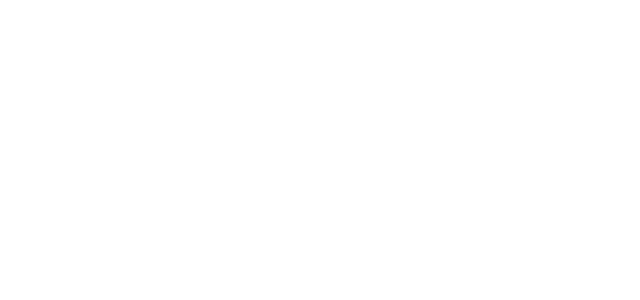
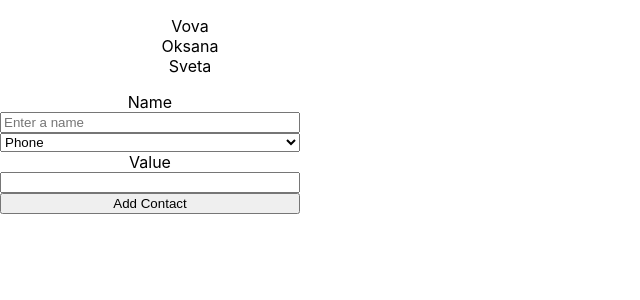
Before and after one commit to oberemok-oksana/phonebook-react, a React (Create React App) app: page / in a window 1280 px wide. Shown: the top 300 px of the page, without its empty margins (0-640 px from the left). Built offline with nearby package versions, Linux system fonts and the light colour scheme.

Commit message:
made Contacts,ActiveContact,AddContactForm Components

```diff
--- a/src/App.js
+++ b/src/App.js
@@ -1,11 +1,48 @@
-import './App.css';
+import "./App.css";
+import Contacts from "./components/Contacts";
+import { Component } from "react";
+import SelectedContact from "./components/SelectedContact";
+import AddContactForm from "./components/AddContactForm";
 
-function App() {
-  return (
-    <div className="App">
+class App extends Component {
+  state = {
+    contacts: [
+      { id: 1, name: "Vova", type: "phone", value: "0990909" },
+      { id: 2, name: "Oksana", type: "phone", value: "03343423" },
+      { id: 3, name: "Sveta", type: "email", value: "099@gmail.com" },
+    ],
+    activeContactId: null,
+  };
 
-    </div>
-  );
+  setToActive = (id) => {
+    this.setState({ activeContactId: id });
+  };
+
+  findActiveContact = () => {
+    return this.state.contacts.find(
+      (contact) => contact.id === this.state.activeContactId
+    );
+  };
+
+  onAddContact = (contact) => {
+    this.setState(({ contacts }) => {
+      return { contacts: contacts.concat(contact) };
+    });
+  };
+
+  render() {
+    return (
+      <div className="App">
+        <Contacts
+          contacts={this.state.contacts}
+          onContactClick={this.setToActive}
+          activeContactId={this.state.activeContactId}
+        />
+        <SelectedContact activeContact={this.findActiveContact()} />
+        <AddContactForm onAddContact={this.onAddContact} />
+      </div>
+    );
+  }
 }
 
 export default App;
--- /dev/null
+++ b/src/components/AddContactForm.js
@@ -0,0 +1,37 @@
+import { Component } from "react";
+
+class AddContactForm extends Component {
+  id = 4;
+  onAddContact = (e) => {
+    e.preventDefault();
+
+    const contact = {
+      name: e.target.elements["name"].value,
+      type: e.target.elements["type"].value,
+      value: e.target.elements["value"].value,
+      id: this.id++,
+    };
+
+    this.props.onAddContact(contact);
+  };
+
+  render() {
+    return (
+      <form className="add-form" onSubmit={this.onAddContact}>
+        <label htmlFor="name">Name</label>
+        <input type="text" placeholder="Enter a name" name="name" />
+
+        <select name="type">
+          <option value="phone">Phone</option>
+          <option value="email">Email</option>
+        </select>
+        <label htmlFor="label">Value</label>
+        <input type="text" name="value" />
+
+        <button type="submit">Add Contact</button>
+      </form>
+    );
+  }
+}
+
+export default AddContactForm;
--- /dev/null
+++ b/src/components/Contacts.js
@@ -0,0 +1,25 @@
+import { Component } from "react";
+
+class Contacts extends Component {
+  render() {
+    let { contacts, onContactClick, activeContactId } = this.props;
+
+    return (
+      <ul>
+        {contacts.map((contact) => {
+          return (
+            <li
+              key={contact.id}
+              onClick={() => onContactClick(contact.id)}
+              className={contact.id === activeContactId ? "active" : ""}
+            >
+              {contact.name}
+            </li>
+          );
+        })}
+      </ul>
+    );
+  }
+}
+
+export default Contacts;
--- /dev/null
+++ b/src/components/SelectedContact.js
@@ -0,0 +1,16 @@
+import { Component } from "react";
+
+class SelectedContact extends Component {
+  render() {
+    let { activeContact } = this.props;
+    return (
+      <div>
+        <div>{activeContact ? activeContact.name : ""}</div>
+        <div>{activeContact ? activeContact.type : ""}</div>
+        <div>{activeContact ? activeContact.value : ""}</div>
+      </div>
+    );
+  }
+}
+
+export default SelectedContact;
--- a/src/index.css
+++ b/src/index.css
@@ -1,13 +1,22 @@
 body {
   margin: 0;
-  font-family: -apple-system, BlinkMacSystemFont, 'Segoe UI', 'Roboto', 'Oxygen',
-    'Ubuntu', 'Cantarell', 'Fira Sans', 'Droid Sans', 'Helvetica Neue',
+  font-family: -apple-system, BlinkMacSystemFont, "Segoe UI", "Roboto", "Oxygen",
+    "Ubuntu", "Cantarell", "Fira Sans", "Droid Sans", "Helvetica Neue",
     sans-serif;
   -webkit-font-smoothing: antialiased;
   -moz-osx-font-smoothing: grayscale;
 }
+ul {
+  list-style-type: none;
+  width: 300px;
+}
 
-code {
-  font-family: source-code-pro, Menlo, Monaco, Consolas, 'Courier New',
-    monospace;
+.active {
+  background-color: #187;
 }
+
+.add-form {
+  display: flex;
+  width: 300px;
+  flex-direction: column;
+}
```
